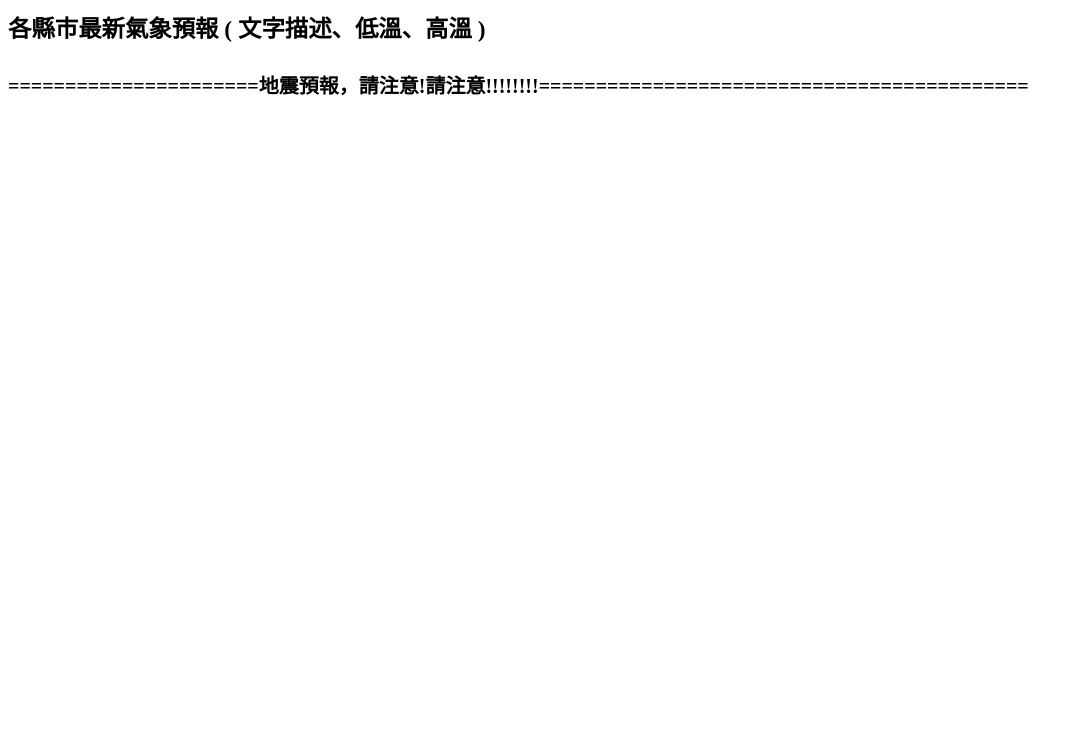
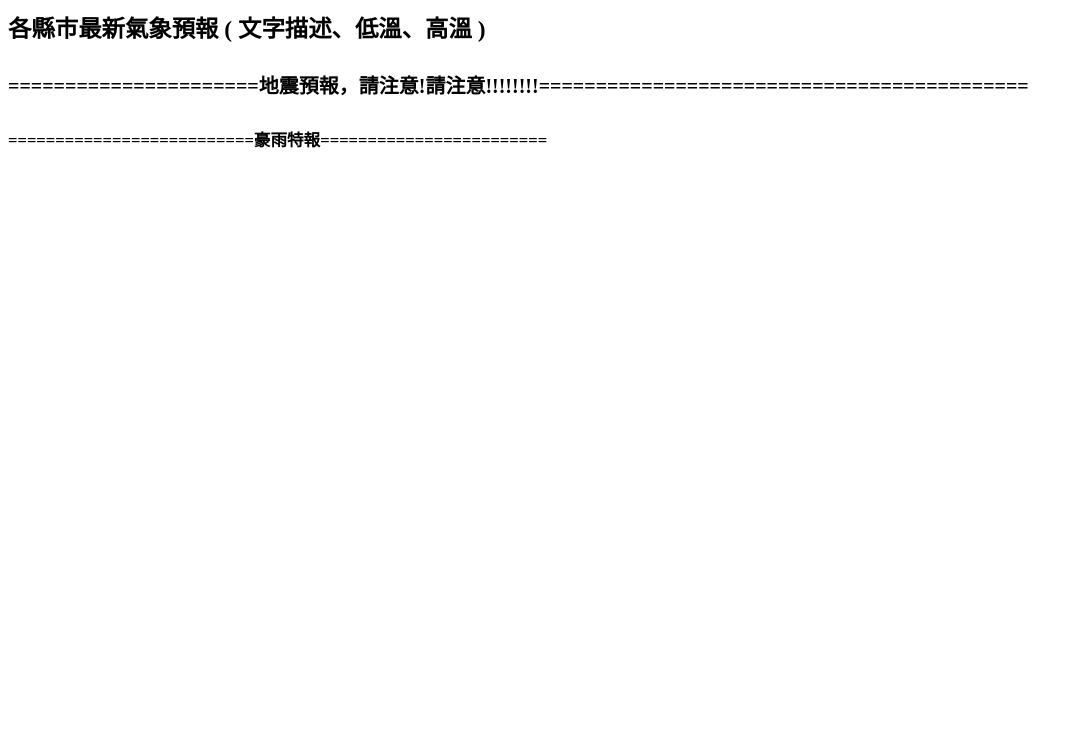
Before and after one commit to shih3807/team-weather, a plain HTML site: page index.html in a window 1280 px wide. Shown: the part 71-800 px from the top of the page, without its empty margins (0-1083 px from the left). Drawn offline with Linux system fonts and the light colour scheme; no server answers.

Commit message:
增加<h5>

```diff
--- a/index.html
+++ b/index.html
@@ -23,6 +23,7 @@
 	<h3>各縣市最新氣象預報 ( 文字描述、低溫、高溫 )</h3>
 
 	<h4>======================地震預報，請注意!請注意!!!!!!!!===========================================</h4>
+	<h5>==========================豪雨特報========================</h5>
 	<div id="weather"></div>
 	<script>
 		// 以下是我申請的 KEY 請使用無所謂，你也可以自己去中央氣象局網站申請一個
```
